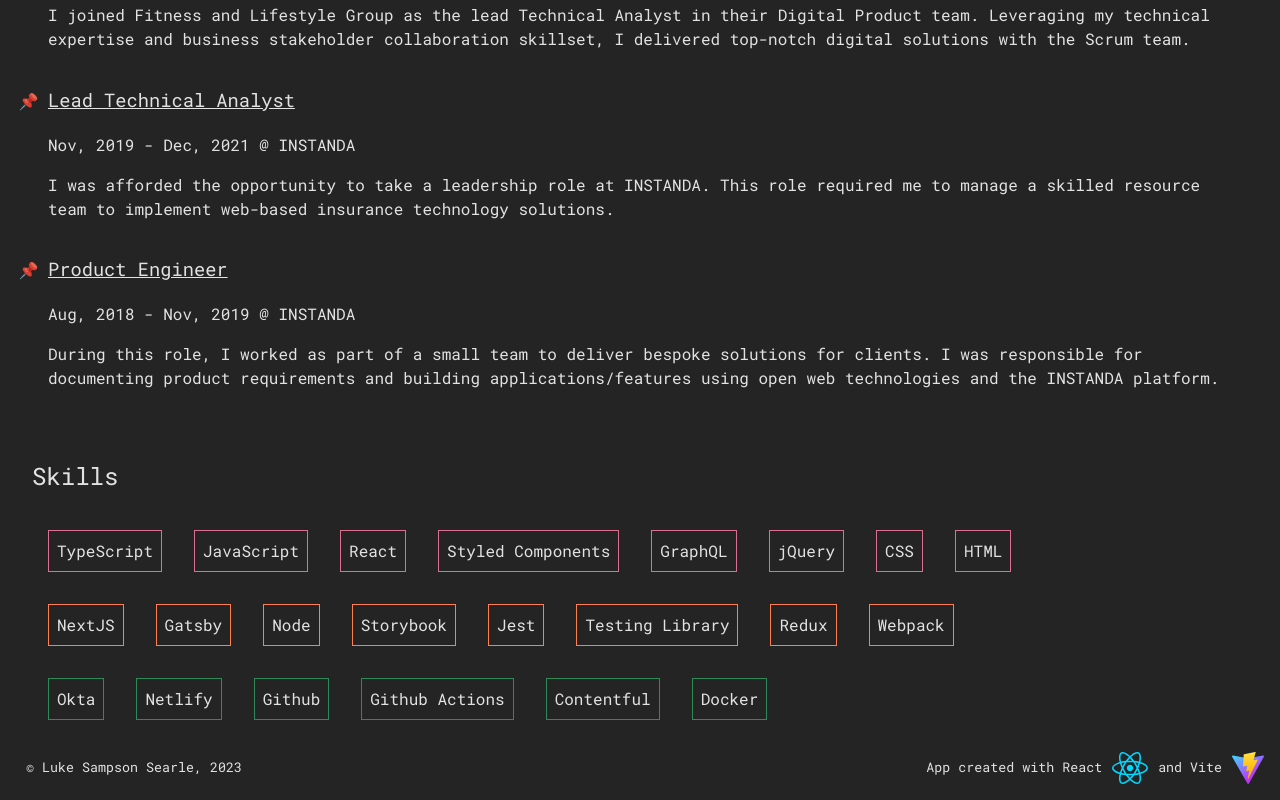
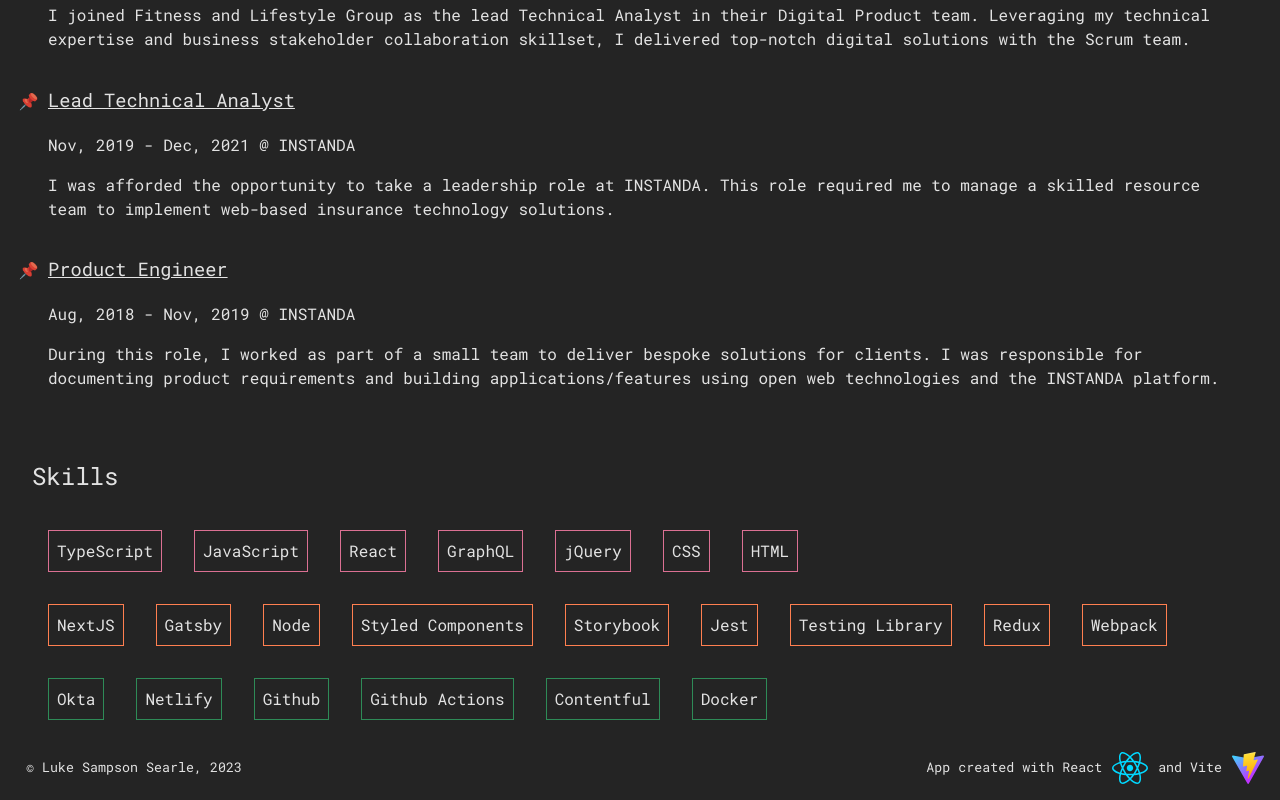
Before and after one commit to sslukess/sslukess, a React (Vite) app: page / in a window 1280 px wide. Shown: the part 1218-2018 px from the top of the page. Built offline with nearby package versions, Linux system fonts and the light colour scheme.

Commit message:
update skills

```diff
--- a/src/content/skills.ts
+++ b/src/content/skills.ts
@@ -19,8 +19,8 @@ function mapSkill(skillToMap: skill, category: category): Skill {
 };
 
 // raw data
-const langs = ["TypeScript", "JavaScript", "React", "Styled Components", "GraphQL", "jQuery", "CSS", "HTML"]
-const frameworks = ["NextJS", "Gatsby", "Node", "Storybook", "Jest", "Testing Library", "Redux", "Webpack"];
+const langs = ["TypeScript", "JavaScript", "React", "GraphQL", "jQuery", "CSS", "HTML"]
+const frameworks = ["NextJS", "Gatsby", "Node", "Styled Components", "Storybook", "Jest", "Testing Library", "Redux", "Webpack"];
 const platforms = ["Okta", "Netlify", "Github", "Github Actions", "Contentful", "Docker"];
 
 
```
